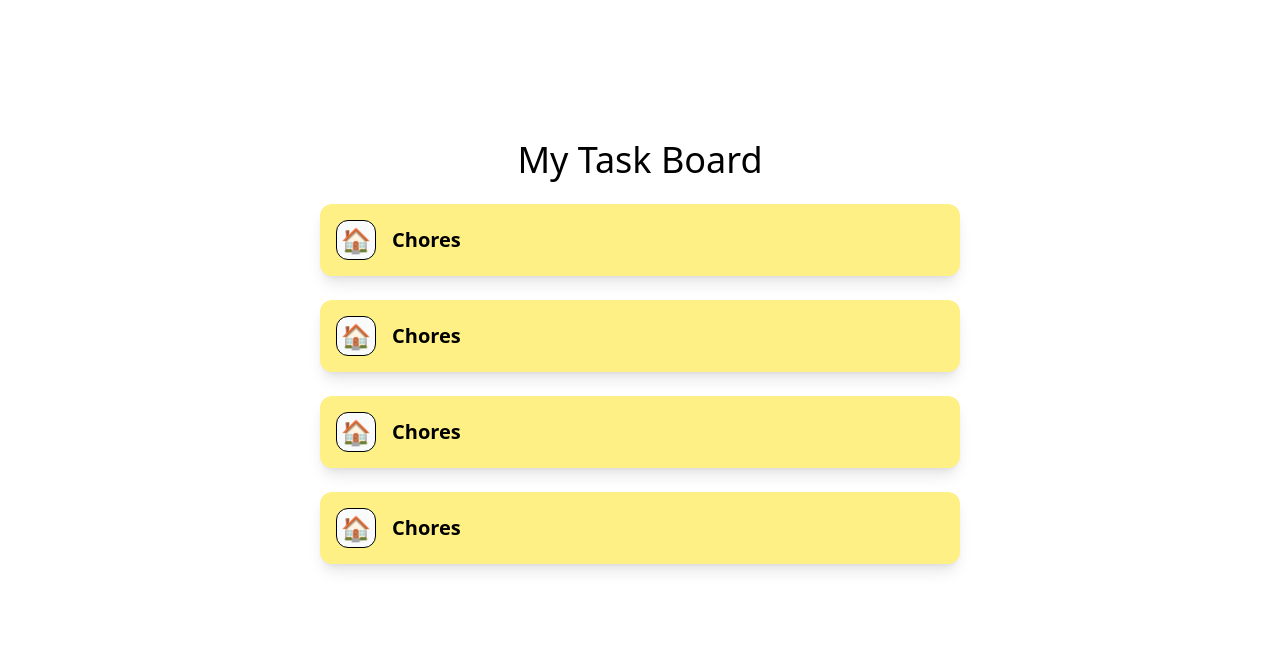
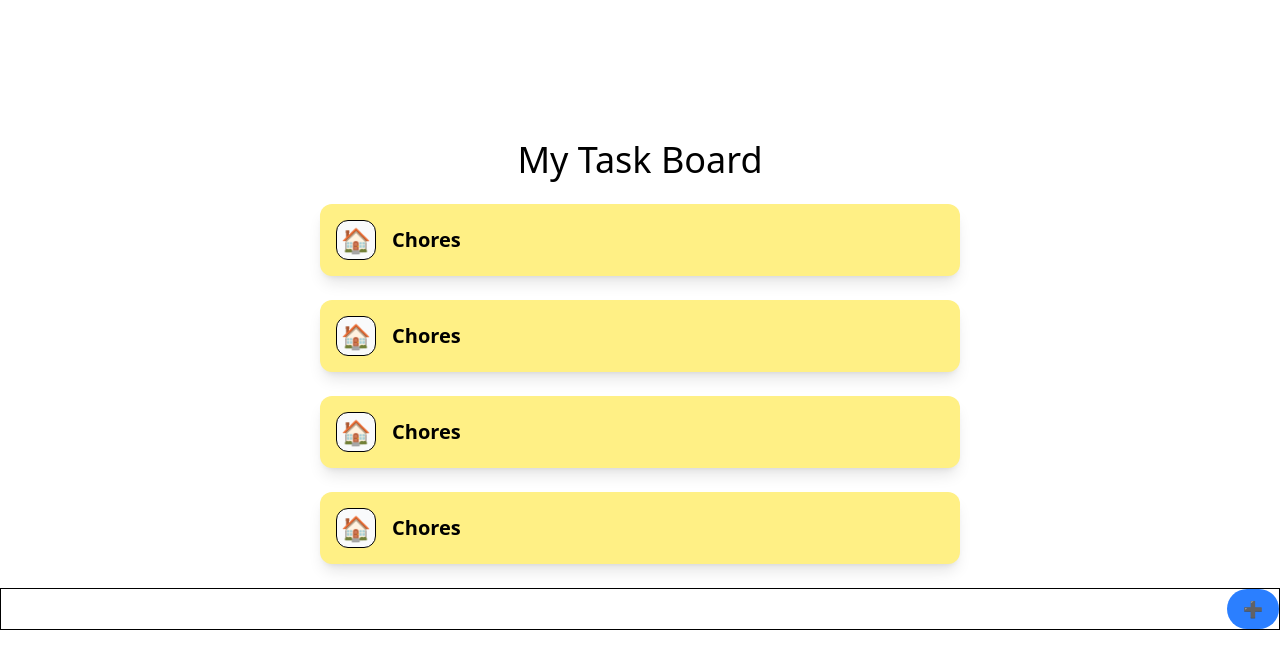
Before and after one commit to thaishdz/TaskFlow, a React (Vite) app: page / in a window 1280 px wide. Shown: the top 668 px of the page. Built offline with nearby package versions, Linux system fonts and the light colour scheme.

Commit message:
Add Button UI (wip)

```diff
--- a/src/App.tsx
+++ b/src/App.tsx
@@ -1,3 +1,4 @@
+import { Button } from "./components/ui/Button"
 import { Card } from "./components/ui/Card"
 
 function App() {
@@ -11,6 +12,9 @@ function App() {
           ))
         }
       </div>
+      <div className="flex justify-end border">
+        <Button />
+      </div>
     </>
   )
 }
--- /dev/null
+++ b/src/components/ui/Button/Button.tsx
@@ -0,0 +1,27 @@
+import { type ReactNode } from "react";
+
+
+type ButtonType = 'add'
+
+const buttonConfig: Record<ButtonType, {styles: string, icon?: string }> = {
+    add: {
+        styles: 'bg-blue-500 hover:bg-blue-600 text-white rounded-full',
+        icon: '➕'
+    },
+    // primary: {...}
+}
+interface ButtonProps {
+    type?: ButtonType;
+    children?: ReactNode; // Contenido del botón (text, icons, etc.)
+    className?: string;
+}
+
+export const Button = ({type = 'add', className, children}: ButtonProps) => {
+    const config = buttonConfig[type]
+    return (
+        <button className={`${config.styles} ${className || ''}px-4 py-2`}>
+            {config.icon && <span>{config.icon}</span>}
+            {children}
+        </button>
+    )
+}
--- /dev/null
+++ b/src/components/ui/Button/index.ts
@@ -0,0 +1,3 @@
+import { Button } from './Button'
+
+export { Button }
--- a/src/components/ui/Card/Card.tsx
+++ b/src/components/ui/Card/Card.tsx
@@ -3,6 +3,7 @@ import { Emoji } from "../Emoji"
 
 export const Card = () => {
     return(
+        <>
             <div className="flex w-1/2 mx-auto rounded-xl bg-yellow-200 m-6 p-4 shadow-lg">
                 <div className="flex items-center">
                     <div className="flex justify-center items-center w-10 h-10 mr-4 bg-gray-50 rounded-xl border">
@@ -11,5 +12,6 @@ export const Card = () => {
                     <h2 className="text-xl font-bold">Chores</h2>
                 </div>
             </div>
+        </>
     )
 }
```
Lines whose indentation alone changed are shown as unchanged.
